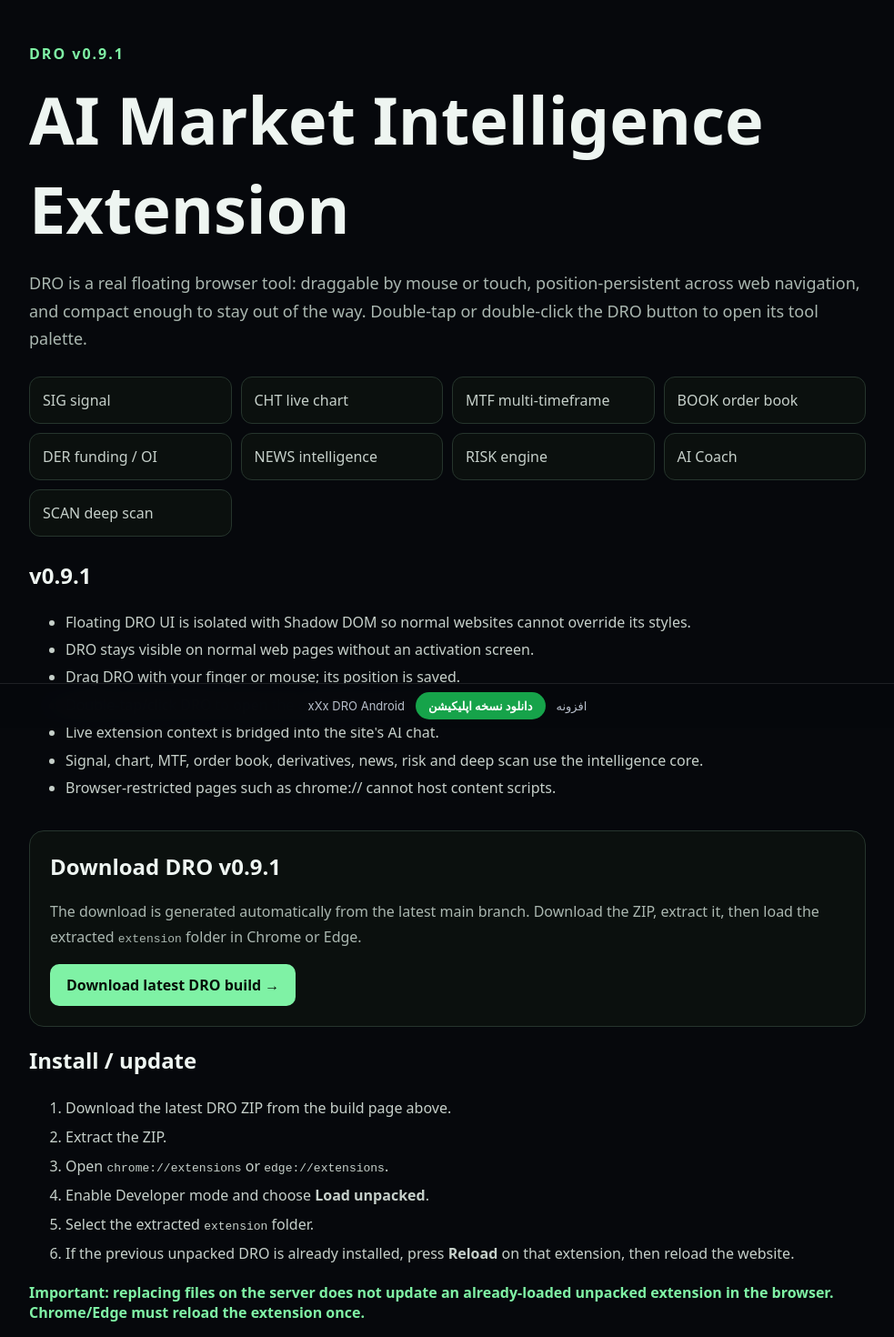
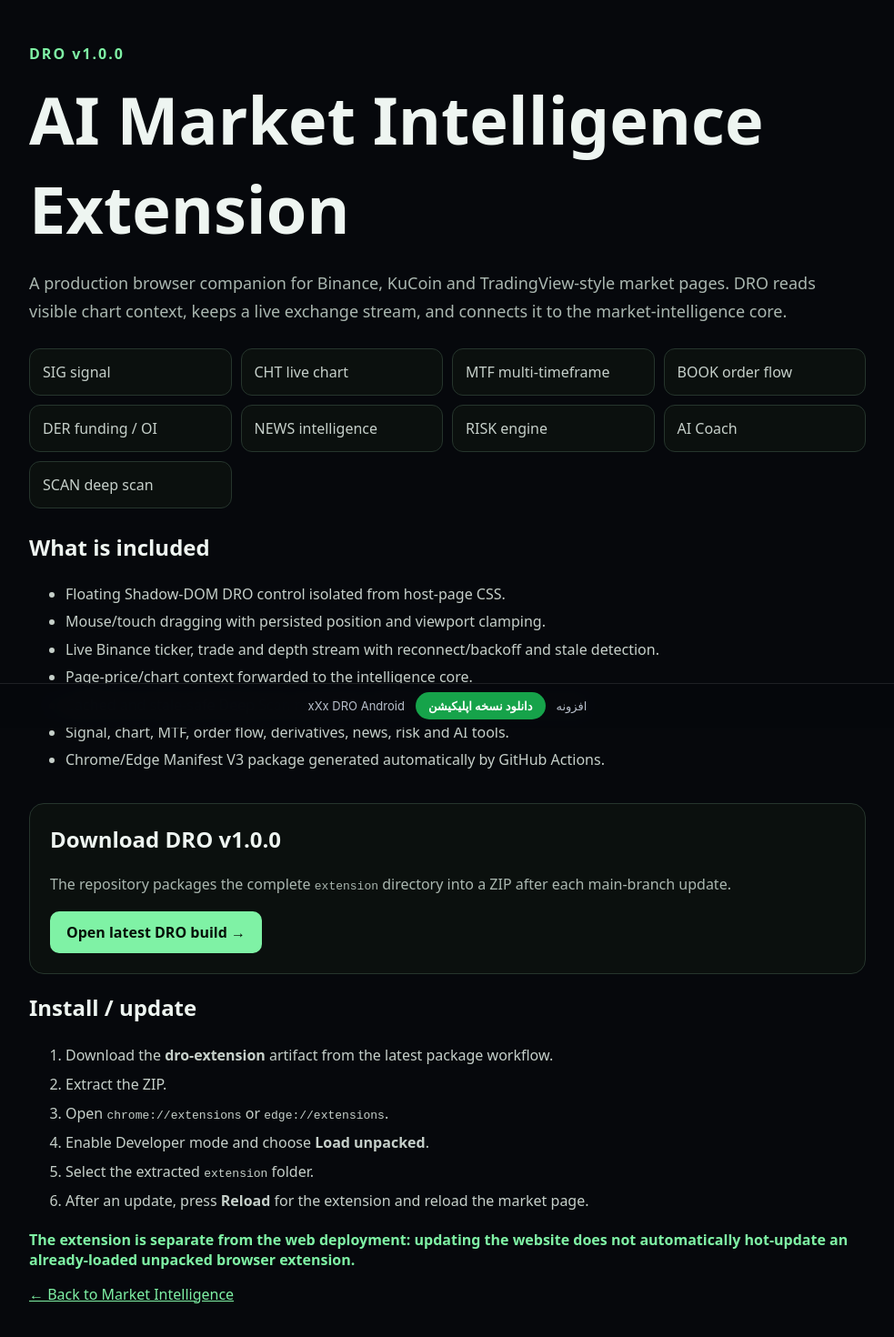
Before and after one commit to fazl09927194048-art/market-intelligence, a Next.js app: page /extension in a window 1280 px wide. Shown: the top 1470 px of the page at 91% size, without its empty margins (148-1131 px from the left). Built offline with nearby package versions, Linux system fonts and the light colour scheme.

Commit message:
Update extension landing page for DRO v1

```diff
--- a/app/extension/page.tsx
+++ b/app/extension/page.tsx
@@ -1,41 +1,32 @@
 import Link from 'next/link';
 
 export default function ExtensionPage() {
-  const tools = ['SIG signal', 'CHT live chart', 'MTF multi-timeframe', 'BOOK order book', 'DER funding / OI', 'NEWS intelligence', 'RISK engine', 'AI Coach', 'SCAN deep scan'];
+  const tools = ['SIG signal', 'CHT live chart', 'MTF multi-timeframe', 'BOOK order flow', 'DER funding / OI', 'NEWS intelligence', 'RISK engine', 'AI Coach', 'SCAN deep scan'];
   return (
     <main style={{minHeight:'100vh',background:'#06080c',color:'#eef5f1',padding:'48px',fontFamily:'system-ui,sans-serif'}}>
       <div style={{maxWidth:920,margin:'0 auto'}}>
-        <div style={{color:'#7ff2a5',fontWeight:900,letterSpacing:2}}>DRO v0.9.1</div>
+        <div style={{color:'#7ff2a5',fontWeight:900,letterSpacing:2}}>DRO v1.0.0</div>
         <h1 style={{fontSize:'clamp(38px,7vw,72px)',margin:'12px 0'}}>AI Market Intelligence Extension</h1>
-        <p style={{color:'#aab7b0',fontSize:18,lineHeight:1.7}}>DRO is a real floating browser tool: draggable by mouse or touch, position-persistent across web navigation, and compact enough to stay out of the way. Double-tap or double-click the DRO button to open its tool palette.</p>
-        <div style={{display:'grid',gridTemplateColumns:'repeat(auto-fit,minmax(180px,1fr))',gap:10,margin:'26px 0'}}>
-          {tools.map(x=><div key={x} style={{padding:14,border:'1px solid #26352d',borderRadius:12,background:'#0b100e',color:'#c6d0ca'}}>{x}</div>)}
-        </div>
-        <h2>v0.9.1</h2>
+        <p style={{color:'#aab7b0',fontSize:18,lineHeight:1.7}}>A production browser companion for Binance, KuCoin and TradingView-style market pages. DRO reads visible chart context, keeps a live exchange stream, and connects it to the market-intelligence core.</p>
+        <div style={{display:'grid',gridTemplateColumns:'repeat(auto-fit,minmax(180px,1fr))',gap:10,margin:'26px 0'}}>{tools.map(x=><div key={x} style={{padding:14,border:'1px solid #26352d',borderRadius:12,background:'#0b100e',color:'#c6d0ca'}}>{x}</div>)}</div>
+        <h2>What is included</h2>
         <ul style={{lineHeight:1.9,color:'#c6d0ca'}}>
-          <li>Floating DRO UI is isolated with Shadow DOM so normal websites cannot override its styles.</li>
-          <li>DRO stays visible on normal web pages without an activation screen.</li>
-          <li>Drag DRO with your finger or mouse; its position is saved.</li>
-          <li>Double-tap/click DRO to open the compact tool palette.</li>
-          <li>Live extension context is bridged into the site's AI chat.</li>
-          <li>Signal, chart, MTF, order book, derivatives, news, risk and deep scan use the intelligence core.</li>
-          <li>Browser-restricted pages such as chrome:// cannot host content scripts.</li>
+          <li>Floating Shadow-DOM DRO control isolated from host-page CSS.</li>
+          <li>Mouse/touch dragging with persisted position and viewport clamping.</li>
+          <li>Live Binance ticker, trade and depth stream with reconnect/backoff and stale detection.</li>
+          <li>Page-price/chart context forwarded to the intelligence core.</li>
+          <li>Cached and stale-safe Deep Scan requests to reduce duplicate network load.</li>
+          <li>Signal, chart, MTF, order flow, derivatives, news, risk and AI tools.</li>
+          <li>Chrome/Edge Manifest V3 package generated automatically by GitHub Actions.</li>
         </ul>
         <section style={{marginTop:32,padding:22,border:'1px solid #26352d',borderRadius:16,background:'#0b100e'}}>
-          <h2 style={{marginTop:0}}>Download DRO v0.9.1</h2>
-          <p style={{color:'#aab7b0',lineHeight:1.7}}>The download is generated automatically from the latest main branch. Download the ZIP, extract it, then load the extracted <code>extension</code> folder in Chrome or Edge.</p>
-          <a href="https://github.com/fazl09927194048-art/market-intelligence/actions" style={{display:'inline-block',padding:'12px 18px',borderRadius:10,background:'#7ff2a5',color:'#061008',fontWeight:900,textDecoration:'none'}}>Download latest DRO build →</a>
+          <h2 style={{marginTop:0}}>Download DRO v1.0.0</h2>
+          <p style={{color:'#aab7b0',lineHeight:1.7}}>The repository packages the complete <code>extension</code> directory into a ZIP after each main-branch update.</p>
+          <a href="https://github.com/fazl09927194048-art/market-intelligence/actions" style={{display:'inline-block',padding:'12px 18px',borderRadius:10,background:'#7ff2a5',color:'#061008',fontWeight:900,textDecoration:'none'}}>Open latest DRO build →</a>
         </section>
         <h2>Install / update</h2>
-        <ol style={{lineHeight:2,color:'#c6d0ca'}}>
-          <li>Download the latest DRO ZIP from the build page above.</li>
-          <li>Extract the ZIP.</li>
-          <li>Open <code>chrome://extensions</code> or <code>edge://extensions</code>.</li>
-          <li>Enable Developer mode and choose <b>Load unpacked</b>.</li>
-          <li>Select the extracted <code>extension</code> folder.</li>
-          <li>If the previous unpacked DRO is already installed, press <b>Reload</b> on that extension, then reload the website.</li>
-        </ol>
-        <p style={{color:'#7ff2a5',fontWeight:700}}>Important: replacing files on the server does not update an already-loaded unpacked extension in the browser. Chrome/Edge must reload the extension once.</p>
+        <ol style={{lineHeight:2,color:'#c6d0ca'}}><li>Download the <b>dro-extension</b> artifact from the latest package workflow.</li><li>Extract the ZIP.</li><li>Open <code>chrome://extensions</code> or <code>edge://extensions</code>.</li><li>Enable Developer mode and choose <b>Load unpacked</b>.</li><li>Select the extracted <code>extension</code> folder.</li><li>After an update, press <b>Reload</b> for the extension and reload the market page.</li></ol>
+        <p style={{color:'#7ff2a5',fontWeight:700}}>The extension is separate from the web deployment: updating the website does not automatically hot-update an already-loaded unpacked browser extension.</p>
         <Link href="/" style={{color:'#7ff2a5'}}>← Back to Market Intelligence</Link>
       </div>
     </main>
```
